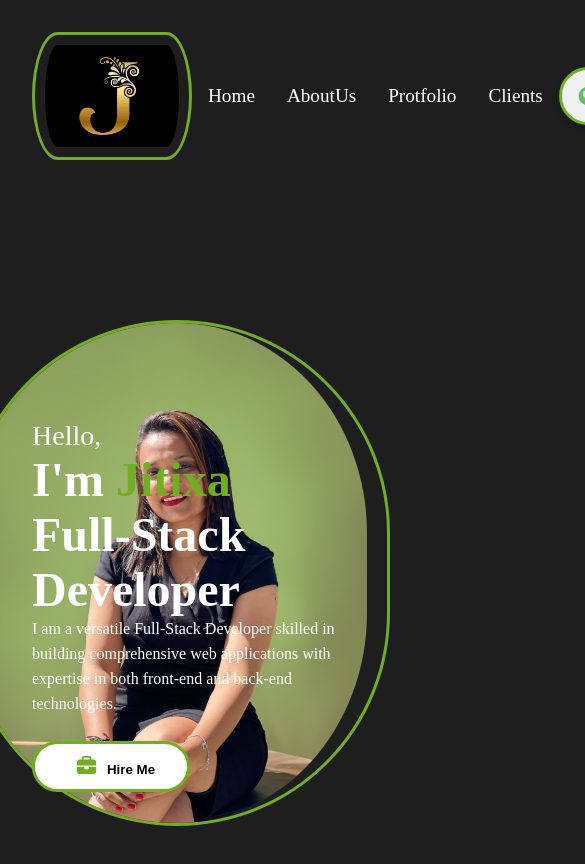
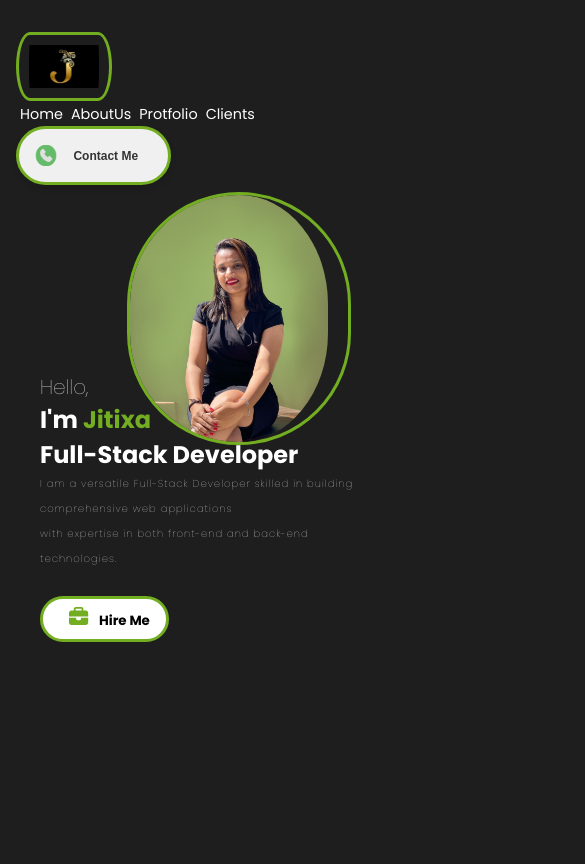
Before and after one commit to jitixasutariya/protfolie-website, a React (Create React App) app: page / in a window 390 px wide. Shown: the top 864 px of the page, 585 px wide, since content can reach past the window. Built offline with nearby package versions, Linux system fonts and the light colour scheme.

Commit message:
add new changes

```diff
--- a/public/index.html
+++ b/public/index.html
@@ -7,6 +7,12 @@
     <meta name="description" content="Jitixa Portfolio" />
     <title>Jitixa Portfolio</title>
     <link rel="stylesheet" href="./style.css" />
+    <link rel="preconnect" href="https://fonts.googleapis.com" />
+    <link rel="preconnect" href="https://fonts.gstatic.com" crossorigin />
+    <link
+      href="https://fonts.googleapis.com/css2?family=Poppins:ital,wght@0,100;0,200;0,300;0,400;0,500;0,600;0,700;0,800;0,900;1,100;1,200;1,300;1,400;1,500;1,600;1,700;1,800;1,900&display=swap"
+      rel="stylesheet"
+    />
   </head>
   <body>
     <noscript>You need to enable JavaScript to run this app.</noscript>
--- a/public/style.css
+++ b/public/style.css
@@ -4,6 +4,7 @@
   box-sizing: border-box;
   text-decoration: none;
   background: transparent;
+  font-family: "Poppins", sans-serif;
 }
 body {
   background: rgb(30, 30, 30);
--- a/src/Componets/Intro/Intro.css
+++ b/src/Componets/Intro/Intro.css
@@ -1,3 +1,4 @@
+/* Intro section */
 #intro {
   height: calc(100vh - 4rem);
   width: 100vw;
@@ -6,6 +7,7 @@
   overflow: hidden;
   position: relative;
 }
+
 .selfImg {
   position: absolute;
   top: 8rem;
@@ -13,13 +15,14 @@
   z-index: -1;
   object-fit: cover;
   height: 60vh;
-  padding: 0px 20px 0px 0px; /* Padding around the text */
+  padding: 0px 20px 0px 0px;
   border: 3px solid #73ad21;
-  border-radius: 10em; /* Rounded corners */
+  border-radius: 10em;
 }
 
+/* Intro content */
 .introContent {
-  height: 100vh;
+  height: 105vh;
   width: 100vw;
   padding: 2rem;
   font-size: 3rem;
@@ -28,23 +31,138 @@
   flex-direction: column;
   justify-content: center;
 }
+
 .hello {
   font-size: 1.75rem;
   font-weight: 100;
 }
+
 .introName {
   color: #73ad21;
 }
+
 .introPara {
   margin: 0 0 0.55rem;
   font-size: medium;
   font-weight: 100;
   line-height: 1.55rem;
+  letter-spacing: 1px;
 }
+
+/* Icon button */
 .iconBtn {
   background: white;
   margin: 1rem 0;
   padding: 0.75rem 2rem;
   border: 3px solid #73ad21;
-  border-radius: 10em; /* Rounded corners */
+  border-radius: 10em;
 }
+
+/* Mobile styles */
+@media (max-width: 768px) {
+  #intro {
+    height: auto; /* Adjust height to fit content */
+    padding: 1rem;
+  }
+
+  .selfImg {
+    height: 40vh; /* Adjust height for smaller screens */
+    border-radius: 5em; /* Adjust border radius */
+  }
+
+  .introContent {
+    font-size: 2rem; /* Adjust font size */
+  }
+
+  .hello {
+    font-size: 1.5rem; /* Adjust font size */
+  }
+
+  .introPara {
+    font-size: small; /* Adjust font size */
+  }
+
+  .iconBtn {
+    padding: 0.5rem 1.5rem; /* Adjust padding */
+  }
+}
+
+@media (max-width: 850px) {
+  #intro {
+    padding: 0.5rem;
+  }
+
+  .selfImg {
+    height: 30vh;
+    right: 10vw;
+  }
+
+  .introContent {
+    font-size: 1.5rem;
+  }
+
+  .hello {
+    font-size: 1.25rem;
+  }
+
+  .introPara {
+    font-size: x-small;
+  }
+
+  .iconBtn {
+    padding: 0.5rem 1rem;
+  }
+}
+/* Mobile styles for small screens (e.g., phones in portrait mode) */
+@media (max-width: 360px) {
+  #intro {
+    padding: 0.25rem;
+  }
+
+  .selfImg {
+    height: 20vh;
+  }
+
+  .introContent {
+    font-size: 1.25rem;
+  }
+
+  .hello {
+    font-size: 1rem;
+  }
+
+  .introPara {
+    font-size: xx-small;
+  }
+
+  .iconBtn {
+    padding: 0.5rem 0.75rem;
+  }
+}
+
+/* Additional styles if needed for very large screens */
+@media (min-width: 1200px) {
+  #intro {
+    max-width: 90rem;
+  }
+
+  .selfImg {
+    height: 70vh;
+  }
+
+  .introContent {
+    font-size: 3.5rem;
+  }
+
+  .hello {
+    font-size: 2rem;
+  }
+
+  .introPara {
+    font-size: large;
+  }
+
+  .iconBtn {
+    padding: 0.75rem 2.5rem;
+  }
+}
--- a/src/Componets/Intro/Intro.jsx
+++ b/src/Componets/Intro/Intro.jsx
@@ -37,8 +37,8 @@ const Intro = () => {
         </span>
         <p className="introPara">
           I am a versatile Full-Stack Developer skilled in building
-          comprehensive web applications with <br />
-          expertise in both front-end and back-end technologies.
+          comprehensive web applications <br /> with expertise in both front-end
+          and back-end technologies.
         </p>
         <IconButton />
 
--- a/src/Componets/NavBar/NavBar.css
+++ b/src/Componets/NavBar/NavBar.css
@@ -1,5 +1,8 @@
+/* Base styles (for larger screens) */
+
+/* Navbar */
 .navbar {
-  height: 5rem;
+  height: 5vh;
   width: 100vw;
   max-width: 75rem;
   margin: 0 auto;
@@ -12,6 +15,7 @@
   z-index: 3;
 }
 
+/* Logo */
 .logo {
   object-fit: cover;
   width: 10rem;
@@ -20,6 +24,8 @@
   padding: 10px;
   border-radius: 2em / 5em;
 }
+
+/* Desktop list items */
 .desktopListItem {
   margin: 1rem;
   font-size: 1.2rem;
@@ -32,32 +38,121 @@
   border-bottom: 3px solid #73ad21;
 }
 
+/* Desktop menu button */
 .desktopMenuBtn {
   display: inline-flex;
   align-items: center;
   justify-content: center;
-  background-color: #f0f0f0; /* Light grey background */
+  background-color: #f0f0f0;
   border: 3px solid #73ad21;
-  border-radius: 10em; /* Rounded corners */
-  padding: 0px 30px 0px 0px; /* Padding around the text */
-  box-shadow: 0 4px 6px rgba(0, 0, 0, 0.1); /* Subtle shadow */
+  border-radius: 10em;
+  padding: 0px 30px 0px 0px;
+  box-shadow: 0 4px 6px rgba(0, 0, 0, 0.1);
   cursor: pointer;
   transition: background-color 0.3s ease;
 }
+
 .desktopMenuBtn:hover {
-  background-color: #e0e0e0; /* Slightly darker grey on hover */
+  background-color: #e0e0e0;
 }
+
 .desktopImg {
   object-fit: cover;
   width: 1.4rem;
   height: 1.3rem;
   margin: 1rem;
 }
-/* Text style */
+
+/* Desktop menu button text */
 .desktopMenuBtn .text {
-  font-family: Arial, sans-serif; /* Font family */
+  font-family: Arial, sans-serif;
   font-weight: 600;
-  font-size: 16px; /* Font size */
-  color: #333; /* Text color */
+  font-size: 16px;
+  color: #333;
   text-decoration: none;
 }
+
+/* Mobile styles */
+@media (max-width: 768px) {
+  .navbar {
+    padding: 3rem 1rem; /* Adjust padding for smaller screens */
+    flex-direction: column;
+    align-items: flex-start;
+  }
+
+  .logo {
+    width: 8rem;
+    height: 6rem;
+  }
+
+  .desktopListItem {
+    margin: 0rem;
+    font-size: 1rem;
+  }
+
+  .desktopMenuBtn .text {
+    font-size: 14px; /* Adjust font size for smaller screens */
+  }
+}
+
+@media (max-width: 480px) {
+  .navbar {
+    padding: 2rem 1rem; /* Further adjust padding */
+  }
+
+  .logo {
+    width: 6rem;
+    height: 5rem;
+  }
+
+  .desktopListItem {
+    margin: 0.25rem;
+    font-size: 0.9rem;
+  }
+
+  .desktopMenuBtn .text {
+    font-size: 12px;
+  }
+}
+/* Mobile styles for small screens (e.g., phones in portrait mode) */
+@media (max-width: 360px) {
+  .navbar {
+    padding: 1.5rem 0.5rem; /* Further adjust padding for very small screens */
+  }
+
+  .logo {
+    width: 5rem;
+    height: 4rem;
+  }
+
+  .desktopListItem {
+    margin: 0.2rem;
+    font-size: 0.8rem;
+  }
+
+  .desktopMenuBtn .text {
+    font-size: 10px;
+  }
+}
+
+/* Additional styles if needed for very large screens */
+@media (min-width: 1200px) {
+  .navbar {
+    max-width: 90rem; /* Increase max-width for very large screens */
+    padding: 8rem 3rem; /* Increase padding for very large screens */
+  }
+
+  .logo {
+    width: 12rem;
+    height: 9rem;
+  }
+
+  .desktopListItem {
+    margin: 1.5rem;
+    font-size: 1.4rem;
+  }
+
+  .desktopMenuBtn .text {
+    font-size: 18px;
+  }
+}
```
